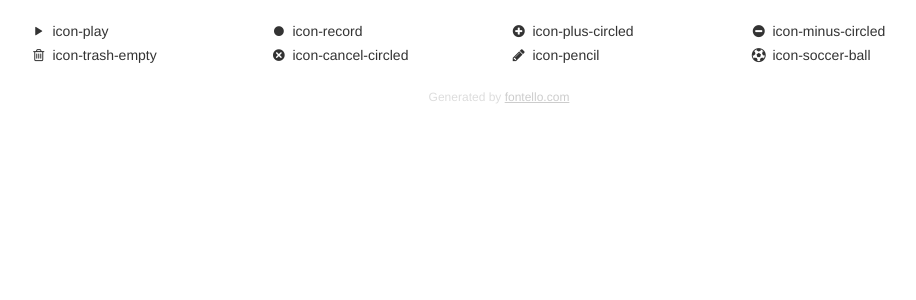
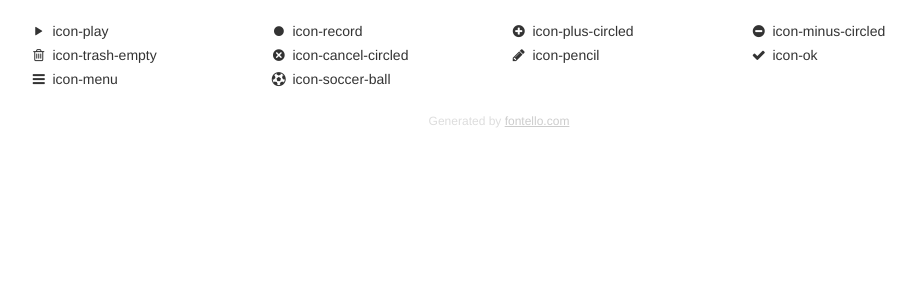
Before and after one commit to Tosini13/bracket, a PHP site: page /css/fontello/demo.html in a window 1280 px wide. Shown: the part 71-371 px from the top of the page, without its empty margins (141-1057 px from the left). Run offline with PHP 8.4, Linux system fonts and the light colour scheme.

Commit message:
ready to join

```diff
--- a/css/fontello/css/lato-codes.css
+++ b/css/fontello/css/lato-codes.css
@@ -6,4 +6,6 @@
 .icon-trash-empty:before { content: '\e804'; } /* '' */
 .icon-cancel-circled:before { content: '\e805'; } /* '' */
 .icon-pencil:before { content: '\e806'; } /* '' */
+.icon-ok:before { content: '\e807'; } /* '' */
+.icon-menu:before { content: '\f0c9'; } /* '' */
 .icon-soccer-ball:before { content: '\f1e3'; } /* '' */
--- a/css/fontello/css/lato-ie7-codes.css
+++ b/css/fontello/css/lato-ie7-codes.css
@@ -6,4 +6,6 @@
 .icon-trash-empty { *zoom: expression( this.runtimeStyle['zoom'] = '1', this.innerHTML = '&#xe804;&nbsp;'); }
 .icon-cancel-circled { *zoom: expression( this.runtimeStyle['zoom'] = '1', this.innerHTML = '&#xe805;&nbsp;'); }
 .icon-pencil { *zoom: expression( this.runtimeStyle['zoom'] = '1', this.innerHTML = '&#xe806;&nbsp;'); }
+.icon-ok { *zoom: expression( this.runtimeStyle['zoom'] = '1', this.innerHTML = '&#xe807;&nbsp;'); }
+.icon-menu { *zoom: expression( this.runtimeStyle['zoom'] = '1', this.innerHTML = '&#xf0c9;&nbsp;'); }
 .icon-soccer-ball { *zoom: expression( this.runtimeStyle['zoom'] = '1', this.innerHTML = '&#xf1e3;&nbsp;'); }
--- a/css/fontello/css/lato-ie7.css
+++ b/css/fontello/css/lato-ie7.css
@@ -17,4 +17,6 @@
 .icon-trash-empty { *zoom: expression( this.runtimeStyle['zoom'] = '1', this.innerHTML = '&#xe804;&nbsp;'); }
 .icon-cancel-circled { *zoom: expression( this.runtimeStyle['zoom'] = '1', this.innerHTML = '&#xe805;&nbsp;'); }
 .icon-pencil { *zoom: expression( this.runtimeStyle['zoom'] = '1', this.innerHTML = '&#xe806;&nbsp;'); }
+.icon-ok { *zoom: expression( this.runtimeStyle['zoom'] = '1', this.innerHTML = '&#xe807;&nbsp;'); }
+.icon-menu { *zoom: expression( this.runtimeStyle['zoom'] = '1', this.innerHTML = '&#xf0c9;&nbsp;'); }
 .icon-soccer-ball { *zoom: expression( this.runtimeStyle['zoom'] = '1', this.innerHTML = '&#xf1e3;&nbsp;'); }
--- a/css/fontello/demo.html
+++ b/css/fontello/demo.html
@@ -229,11 +229,11 @@ body {
 }
 @font-face {
       font-family: 'lato';
-      src: url('./font/lato.eot?61789002');
-      src: url('./font/lato.eot?61789002#iefix') format('embedded-opentype'),
-           url('./font/lato.woff?61789002') format('woff'),
-           url('./font/lato.ttf?61789002') format('truetype'),
-           url('./font/lato.svg?61789002#lato') format('svg');
+      src: url('./font/lato.eot?33145938');
+      src: url('./font/lato.eot?33145938#iefix') format('embedded-opentype'),
+           url('./font/lato.woff?33145938') format('woff'),
+           url('./font/lato.ttf?33145938') format('truetype'),
+           url('./font/lato.svg?33145938#lato') format('svg');
       font-weight: normal;
       font-style: normal;
     }
@@ -307,6 +307,10 @@ body {
         <div class="the-icons span3" title="Code: 0xe804"><i class="demo-icon icon-trash-empty">&#xe804;</i> <span class="i-name">icon-trash-empty</span><span class="i-code">0xe804</span></div>
         <div class="the-icons span3" title="Code: 0xe805"><i class="demo-icon icon-cancel-circled">&#xe805;</i> <span class="i-name">icon-cancel-circled</span><span class="i-code">0xe805</span></div>
         <div class="the-icons span3" title="Code: 0xe806"><i class="demo-icon icon-pencil">&#xe806;</i> <span class="i-name">icon-pencil</span><span class="i-code">0xe806</span></div>
+        <div class="the-icons span3" title="Code: 0xe807"><i class="demo-icon icon-ok">&#xe807;</i> <span class="i-name">icon-ok</span><span class="i-code">0xe807</span></div>
+      </div>
+      <div class="row">
+        <div class="the-icons span3" title="Code: 0xf0c9"><i class="demo-icon icon-menu">&#xf0c9;</i> <span class="i-name">icon-menu</span><span class="i-code">0xf0c9</span></div>
         <div class="the-icons span3" title="Code: 0xf1e3"><i class="demo-icon icon-soccer-ball">&#xf1e3;</i> <span class="i-name">icon-soccer-ball</span><span class="i-code">0xf1e3</span></div>
       </div>
     </div>
--- a/index.php
+++ b/index.php
@@ -25,7 +25,6 @@
         <label for='revange_group'>Rewanże</label>
         <input type="checkbox" name="revange_bracket" style='width: 30px'>
         <a class="button mobileWholeWidth" href='#' onclick="createGroup('EDIT')">Dalej</a>
-        <!-- <a class="button mobileWholeWidth" href='#' onclick="stratBracket()">Dalej</a> -->
     </section>
 
     <section id='dashboardGroups'>
```
Also changed, not shown: css/fontello/config.json (+12 -0 lines), css/fontello/css/lato-embedded.css (+8 -6 lines), css/fontello/css/lato.css (+9 -7 lines), js/my_react.js (+3 -33 lines), css/fontello/font/lato.ttf, css/fontello/font/lato.woff, css/fontello/font/lato.woff2, 3 other files.
